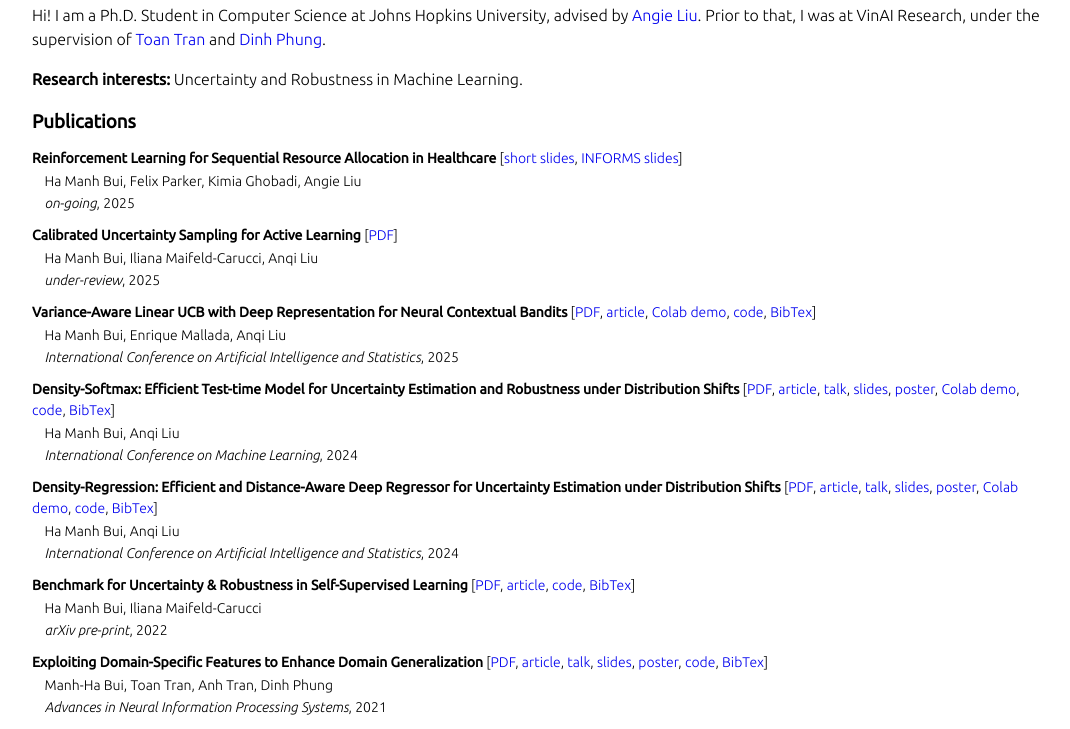
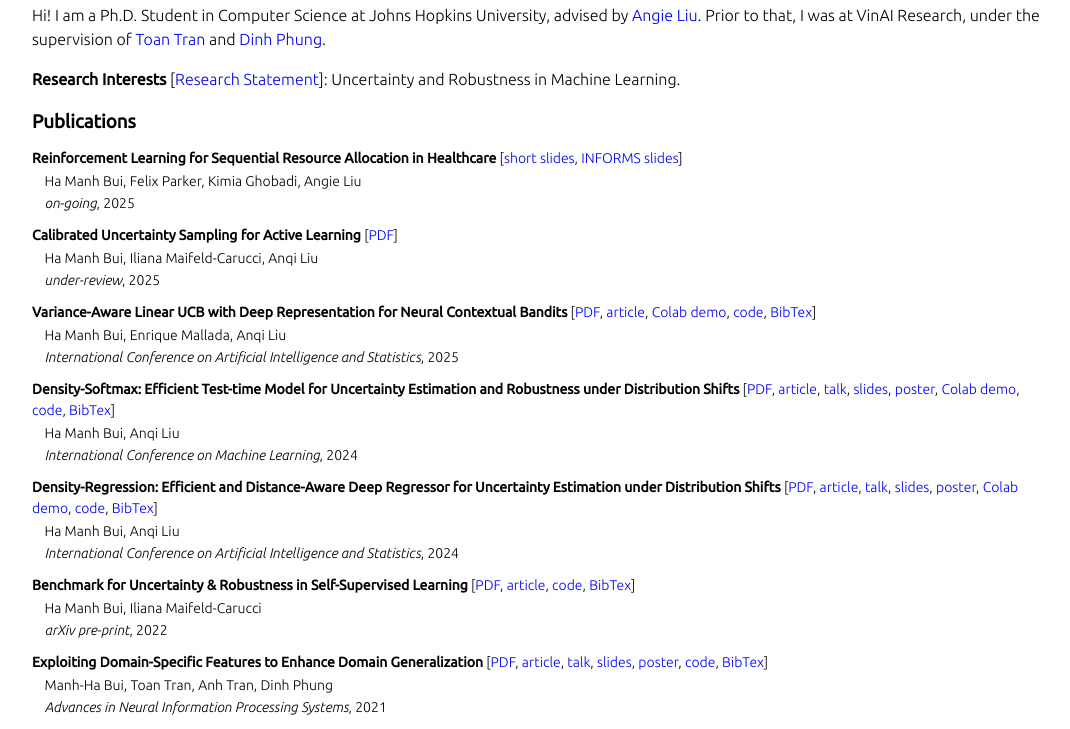
Before and after one commit to hamanhbui/hamanhbui.github.io, a plain HTML site: page index.html in a window 1280 px wide. Shown: the part 191-920 px from the top of the page, without its empty margins (96-1166 px from the left). Drawn offline with Linux system fonts and the light colour scheme.

Commit message:
add research statement

```diff
--- a/index.html
+++ b/index.html
@@ -76,7 +76,8 @@
 				and <a href="https://scholar.google.com/citations?user=OtA9SwIAAAAJ&hl=en">Dinh Phung</a>.
 			</p>
 			<p>
-				<b>Research interests:</b> Uncertainty and Robustness in Machine Learning.
+				<b>Research Interests</b>
+				[<a href="https://drive.google.com/file/d/10qLwi2f1wHvLJ4rkLQ8BKBG0wZe-b5e8/view?usp=drive_link">Research Statement</a>]: Uncertainty and Robustness in Machine Learning.
 			</p>
 		</div>
 
```
